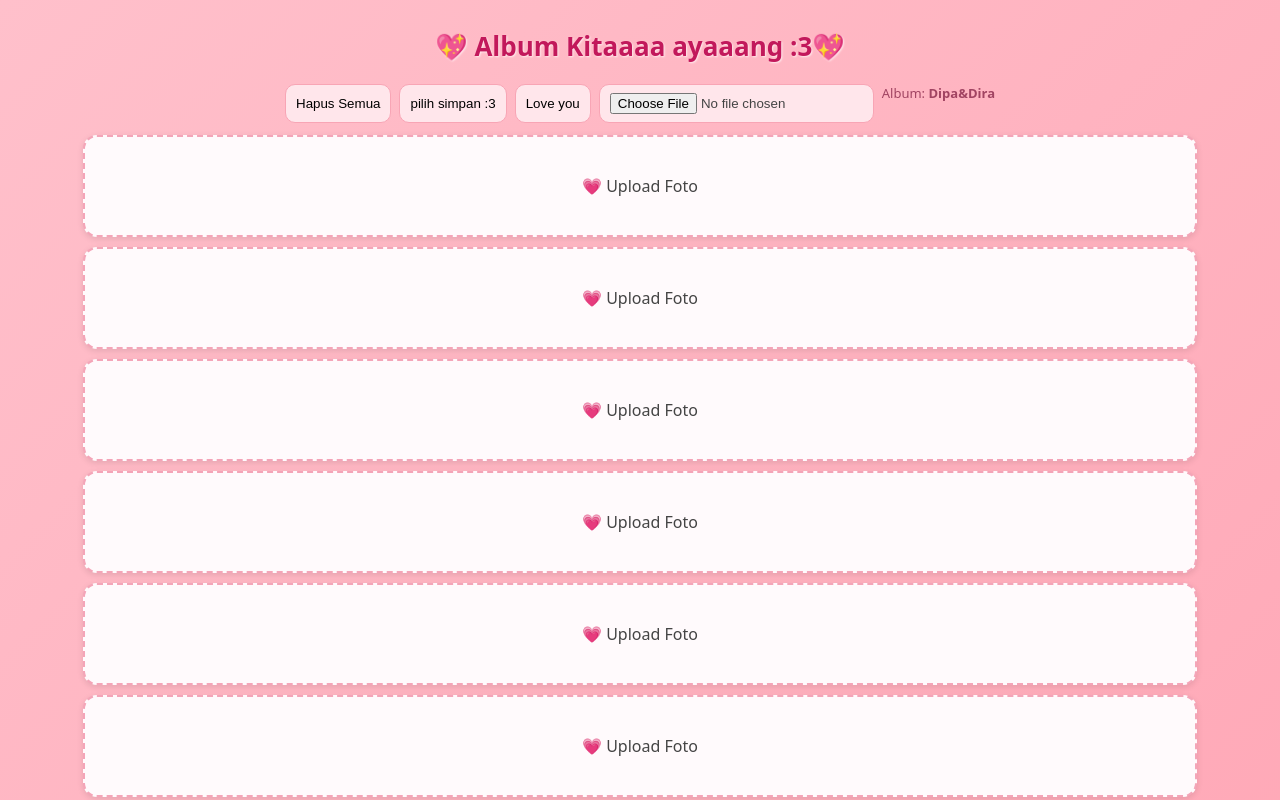
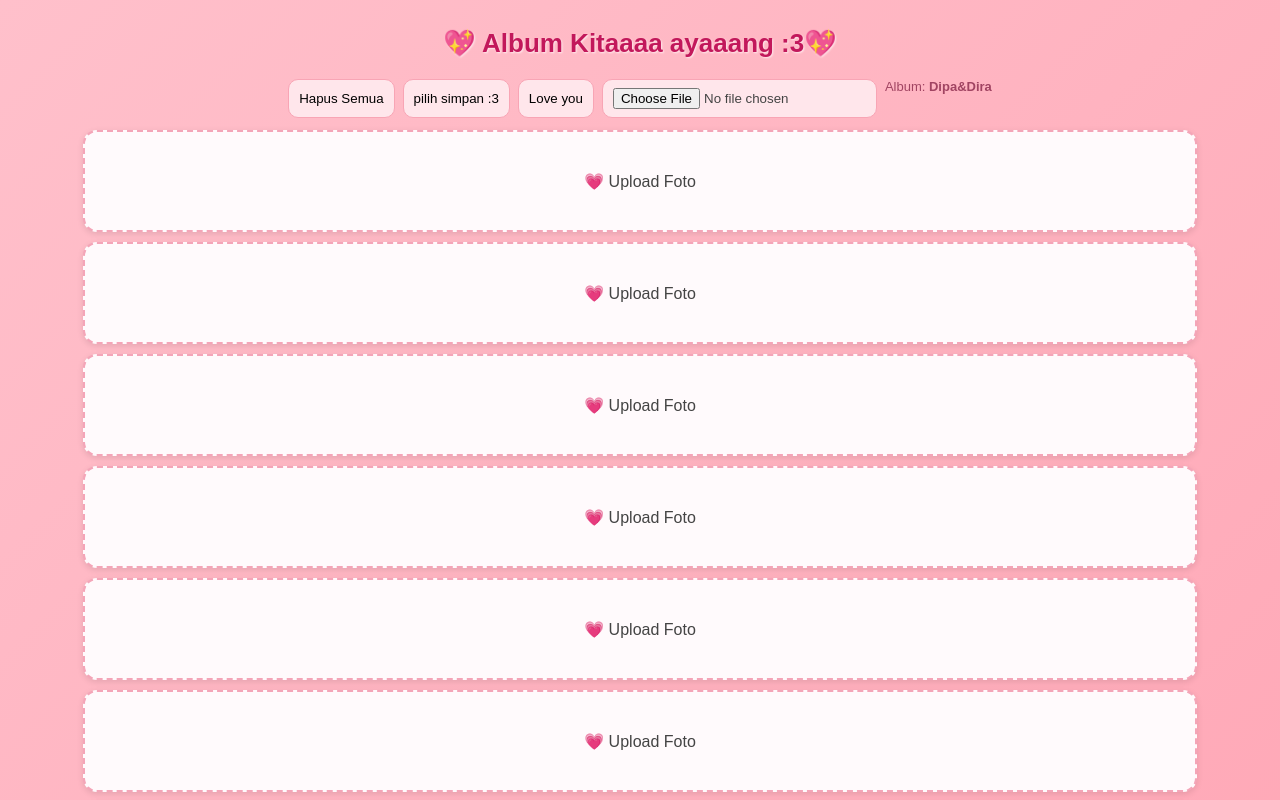
Before and after one commit to dirajayde/Album-kitaa-3, a website: page index.html in a window 1280 px wide. Shown: the top 800 px of the page. Drawn offline with Linux system fonts and the light colour scheme.

Commit message:
index.html

```diff
--- a/index.html
+++ b/index.html
@@ -7,7 +7,7 @@
   <title>Album Kitaa Diraaa</title>
   <style>
     :root{
-      font-family: 'Poppins', system-ui, sans-serif;
+      font-family: 'Cassandra', sans-serif;
       margin:0;
       --pink:#ffc0cb;
       --pink-dark:#ff99aa;
```
